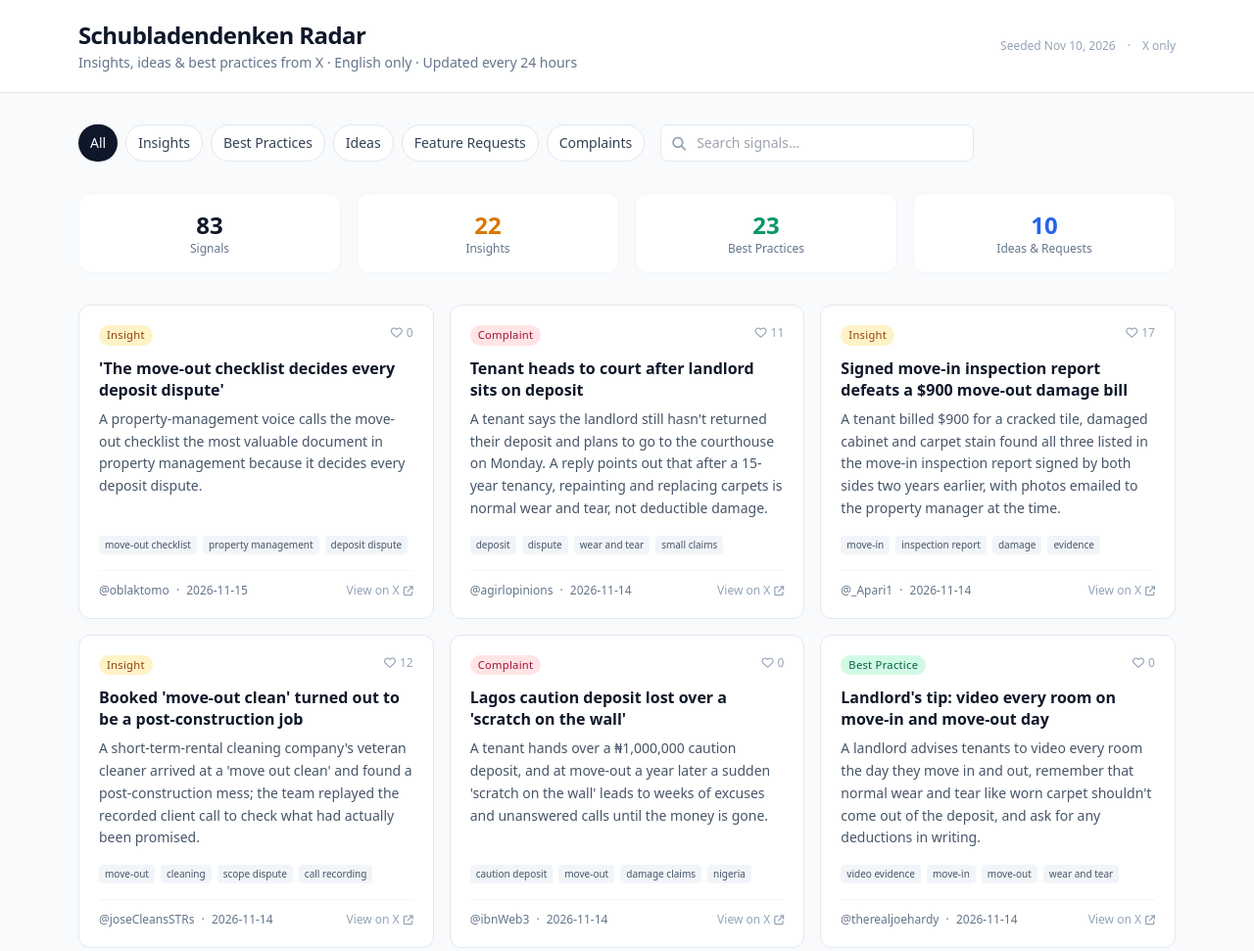
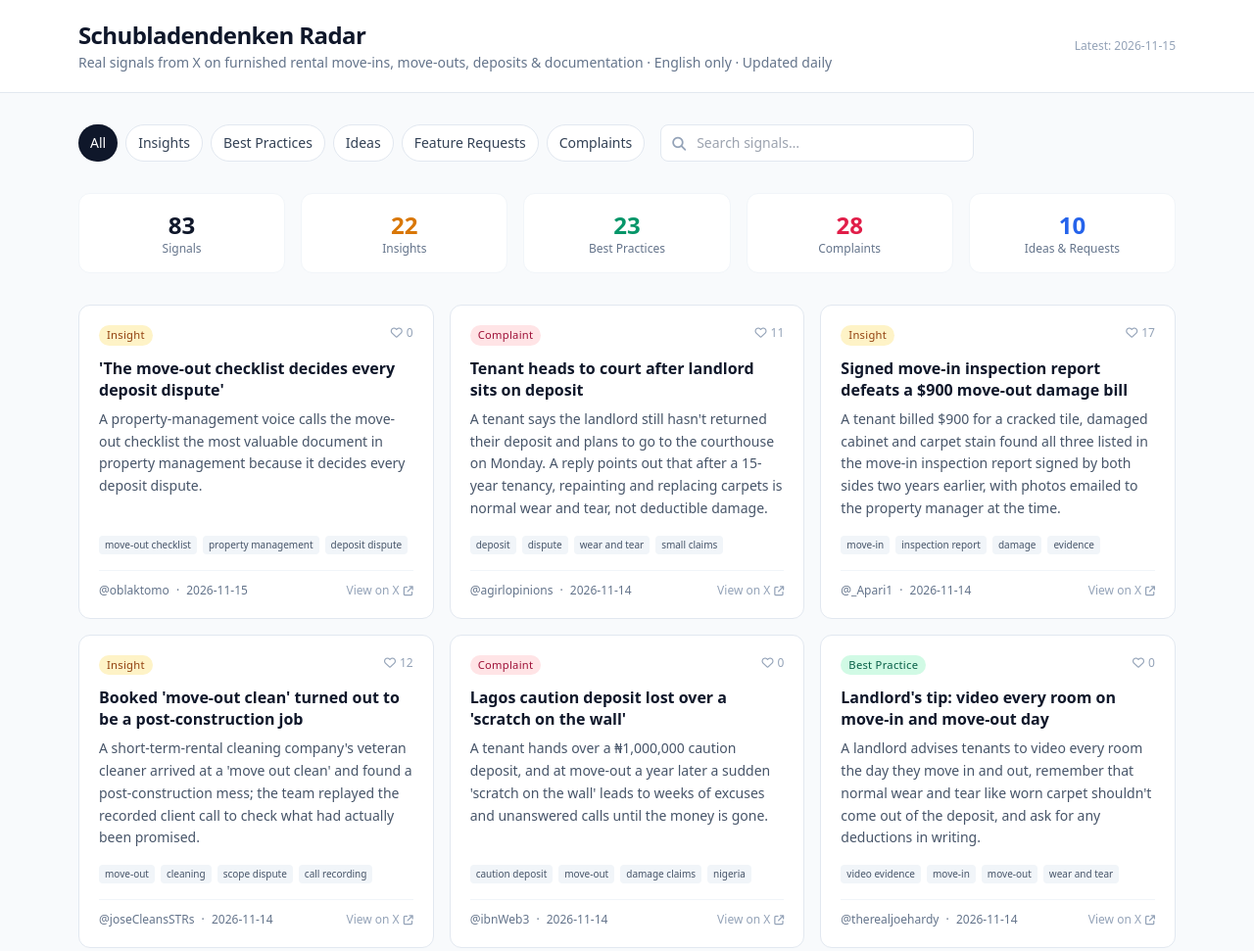
Before and after one commit to BoavistaLudwig/schubladendenken-radar, a plain HTML site: page index.html in a window 1280 px wide. Shown: the top 971 px of the page at 98% size. Drawn offline with nearby package versions, Linux system fonts and the light colour scheme.

Commit message:
Improve header copy for SEO, dynamic latest date, add Complaints stat

```diff
--- a/app.js
+++ b/app.js
@@ -16,6 +16,7 @@ async function loadSignals() {
     signals = await res.json();
     signals.sort((a, b) => new Date(b.date) - new Date(a.date));
     updateStats();
+    updateLastUpdated();
     render();
   } catch (e) {
     console.error("Failed to load signals", e);
@@ -27,7 +28,15 @@ function updateStats() {
   document.getElementById("stat-total").textContent = signals.length;
   document.getElementById("stat-insights").textContent = signals.filter(s => s.category === "Insight").length;
   document.getElementById("stat-practices").textContent = signals.filter(s => s.category === "Best Practice").length;
+  document.getElementById("stat-complaints").textContent = signals.filter(s => s.category === "Complaint").length;
   document.getElementById("stat-ideas").textContent = signals.filter(s => s.category === "Idea" || s.category === "Feature Request").length;
+}
+
+function updateLastUpdated() {
+  if (signals.length === 0) return;
+  const newest = signals[0].date;
+  const el = document.getElementById("last-updated");
+  if (el) el.textContent = `Latest: ${newest}`;
 }
 
 function render() {
@@ -58,7 +67,7 @@ function render() {
         <span class="category-badge px-2 py-0.5 rounded-full font-medium ${categoryColors[s.category] || 'bg-slate-100 text-slate-700'}">
           ${s.category}
         </span>
-        <div class="flex items-center text-xs text-slate-400 gap-1">
+        <div class="flex items-center text-xs text-slate-400 gap-1" title="Engagement on X">
           <i class="fa-regular fa-heart"></i>
           <span>${s.engagement}</span>
         </div>
--- a/index.html
+++ b/index.html
@@ -3,7 +3,8 @@
 <head>
   <meta charset="UTF-8" />
   <meta name="viewport" content="width=device-width, initial-scale=1.0" />
-  <title>Schubladendenken Radar</title>
+  <title>Schubladendenken Radar — Furnished Rental Move-In & Move-Out Signals from X</title>
+  <meta name="description" content="Schubladendenken Radar collects real public signals from X about furnished rental move-ins, move-outs, deposits, documentation, damage claims, and best practices. English only, updated daily." />
   <script src="https://cdn.tailwindcss.com"></script>
   <link rel="stylesheet" href="https://cdnjs.cloudflare.com/ajax/libs/font-awesome/6.5.1/css/all.min.css" />
   <style>
@@ -18,12 +19,10 @@
     <div class="max-w-6xl mx-auto px-4 py-5 flex flex-col sm:flex-row sm:items-center sm:justify-between gap-4">
       <div>
         <h1 class="text-2xl font-bold tracking-tight text-slate-900">Schubladendenken Radar</h1>
-        <p class="text-sm text-slate-500 mt-0.5">Insights, ideas & best practices from X · English only · Updated every 24 hours</p>
+        <p class="text-sm text-slate-500 mt-0.5">Real signals from X on furnished rental move-ins, move-outs, deposits & documentation · English only · Updated daily</p>
       </div>
       <div class="flex items-center gap-3 text-xs text-slate-400">
-        <span id="last-updated">Seeded Nov 10, 2026</span>
-        <span class="hidden sm:inline">·</span>
-        <span>X only</span>
+        <span id="last-updated">Loading…</span>
       </div>
     </div>
   </header>
@@ -46,7 +45,7 @@
     </div>
 
     <!-- Stats -->
-    <div class="grid grid-cols-2 sm:grid-cols-4 gap-4 mb-8 text-center">
+    <div class="grid grid-cols-2 sm:grid-cols-5 gap-4 mb-8 text-center">
       <div class="bg-white rounded-xl p-4 border border-slate-100">
         <div class="text-2xl font-semibold text-slate-900" id="stat-total">0</div>
         <div class="text-xs text-slate-500">Signals</div>
@@ -58,6 +57,10 @@
       <div class="bg-white rounded-xl p-4 border border-slate-100">
         <div class="text-2xl font-semibold text-emerald-600" id="stat-practices">0</div>
         <div class="text-xs text-slate-500">Best Practices</div>
+      </div>
+      <div class="bg-white rounded-xl p-4 border border-slate-100">
+        <div class="text-2xl font-semibold text-rose-600" id="stat-complaints">0</div>
+        <div class="text-xs text-slate-500">Complaints</div>
       </div>
       <div class="bg-white rounded-xl p-4 border border-slate-100">
         <div class="text-2xl font-semibold text-blue-600" id="stat-ideas">0</div>
@@ -78,7 +81,7 @@
 
   <footer class="border-t border-slate-200 mt-16 py-8 text-center text-xs text-slate-400">
     Content sourced exclusively from public posts on X. No user submissions in this version.<br>
-    Schubladendenken Radar · English only · First version
+    Schubladendenken Radar · English only · Updated daily
   </footer>
 
   <script src="app.js"></script>
```
